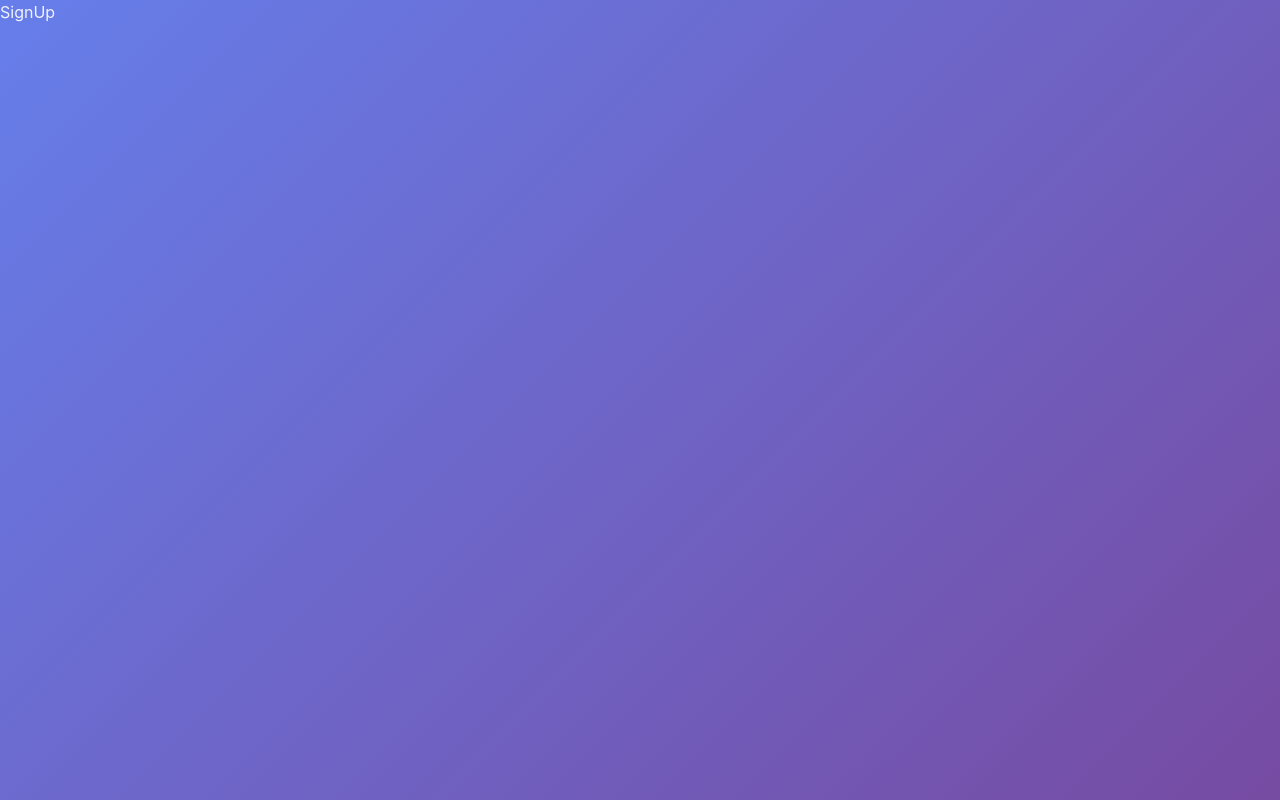
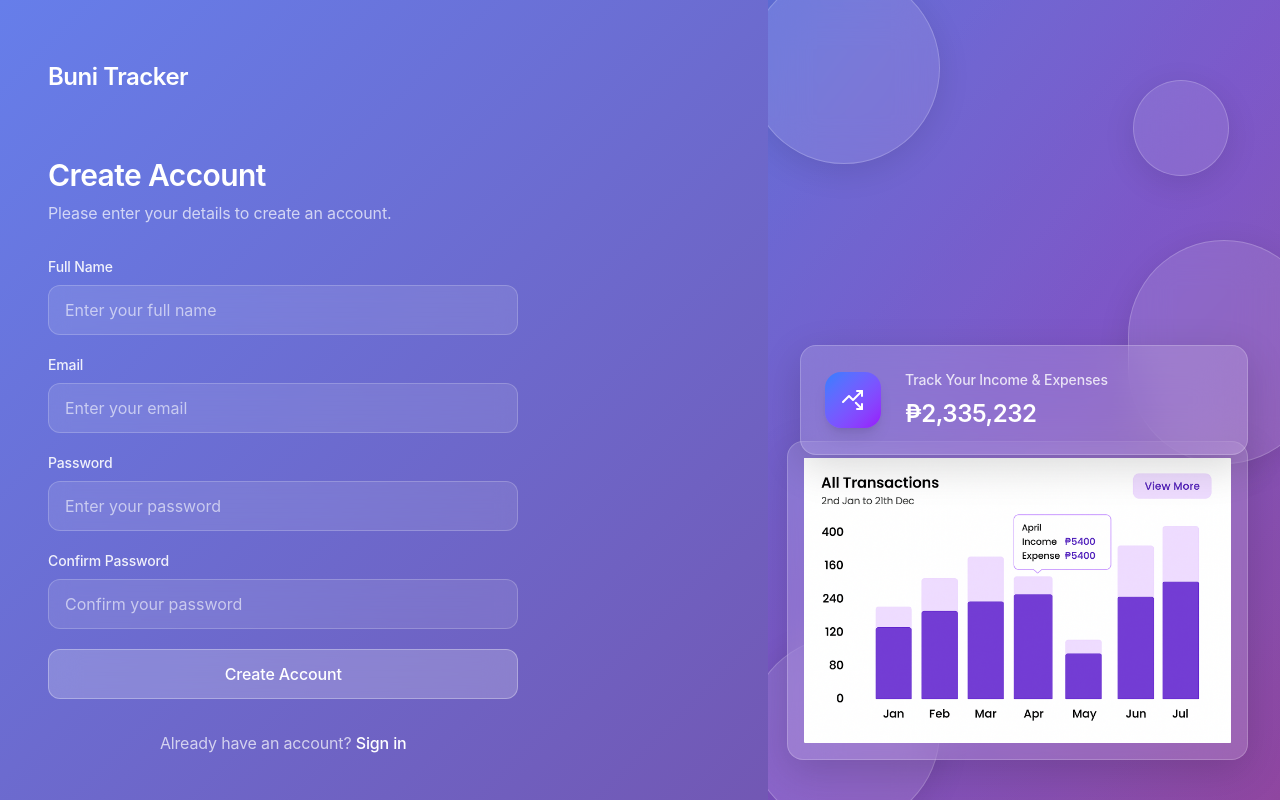
Before and after one commit to garett09/Buni-Money-Tracker, a React (Vite) app in the folder frontend/buni-money-tracker/: page /signup in a window 1280 px wide. Built offline with nearby package versions, Linux system fonts and the light colour scheme.

Commit message:
Frontend: Implement user authentication pages (Login, SignUp)

```diff
--- a/frontend/buni-money-tracker/src/pages/Auth/Login.jsx
+++ b/frontend/buni-money-tracker/src/pages/Auth/Login.jsx
@@ -1,13 +1,102 @@
-import React from "react";
+import React, { useState } from "react";
+import { Link, useNavigate } from "react-router-dom";
+import { toast } from "react-hot-toast";
 import AuthLayout from "../../components/layouts/AuthLayout";
+import { authAPI } from "../../utils/apiPaths";
 
 const Login = () => {
+  const [formData, setFormData] = useState({
+    email: "",
+    password: "",
+  });
+  const [loading, setLoading] = useState(false);
+  const navigate = useNavigate();
+
+  const handleChange = (e) => {
+    setFormData({
+      ...formData,
+      [e.target.name]: e.target.value,
+    });
+  };
+
+  const handleSubmit = async (e) => {
+    e.preventDefault();
+    setLoading(true);
+
+    try {
+      const response = await authAPI.login(formData);
+      const { token, user } = response.data;
+
+      // Store token and user data
+      localStorage.setItem("token", token);
+      localStorage.setItem("user", JSON.stringify(user));
+
+      toast.success("Login successful!");
+      navigate("/dashboard");
+    } catch (error) {
+      toast.error(error.response?.data?.message || "Login failed");
+    } finally {
+      setLoading(false);
+    }
+  };
+
   return (
     <AuthLayout>
       <div className="lg:w-[70%] h-3/4 md:h-full flex flex-col justify-center">
-        <h3 className="text-xl font-semibold text-black"> Welcome Back</h3>
-        <p className="text-xs text-slate-700 mt-[5px] mb-6">
-          Please enter your details to log in.
+        <div className="ios-fade-in">
+          <h3 className="text-display text-3xl font-semibold text-white mb-2">Welcome Back</h3>
+          <p className="text-body text-white/70 mb-8">
+            Please enter your details to log in.
+          </p>
+        </div>
+
+        <form onSubmit={handleSubmit} className="space-y-6 ios-slide-up" style={{ animationDelay: '0.2s' }}>
+          <div>
+            <label htmlFor="email" className="block text-body text-sm font-medium text-white/90 mb-2">
+              Email
+            </label>
+            <input
+              type="email"
+              id="email"
+              name="email"
+              value={formData.email}
+              onChange={handleChange}
+              required
+              className="glass-input w-full px-4 py-3 rounded-xl focus:outline-none transition-all duration-300"
+              placeholder="Enter your email"
+            />
+          </div>
+
+          <div>
+            <label htmlFor="password" className="block text-body text-sm font-medium text-white/90 mb-2">
+              Password
+            </label>
+            <input
+              type="password"
+              id="password"
+              name="password"
+              value={formData.password}
+              onChange={handleChange}
+              required
+              className="glass-input w-full px-4 py-3 rounded-xl focus:outline-none transition-all duration-300"
+              placeholder="Enter your password"
+            />
+          </div>
+
+          <button
+            type="submit"
+            disabled={loading}
+            className="w-full glass-button text-white py-3 px-4 rounded-xl font-medium text-body disabled:opacity-50 disabled:cursor-not-allowed transition-all duration-300 hover:scale-[1.02] active:scale-[0.98]"
+          >
+            {loading ? "Signing in..." : "Sign In"}
+          </button>
+        </form>
+
+        <p className="text-center text-body text-white/70 mt-8 ios-fade-in" style={{ animationDelay: '0.4s' }}>
+          Don't have an account?{" "}
+          <Link to="/signup" className="text-white font-medium hover:text-white/80 transition-colors">
+            Sign up
+          </Link>
         </p>
       </div>
     </AuthLayout>
--- a/frontend/buni-money-tracker/src/pages/Auth/SignUp.jsx
+++ b/frontend/buni-money-tracker/src/pages/Auth/SignUp.jsx
@@ -1,7 +1,152 @@
-import React from "react";
+import React, { useState } from "react";
+import { Link, useNavigate } from "react-router-dom";
+import { toast } from "react-hot-toast";
+import AuthLayout from "../../components/layouts/AuthLayout";
+import { authAPI } from "../../utils/apiPaths";
 
 const SignUp = () => {
-  return <div>SignUp</div>;
+  const [formData, setFormData] = useState({
+    name: "",
+    email: "",
+    password: "",
+    confirmPassword: "",
+  });
+  const [loading, setLoading] = useState(false);
+  const navigate = useNavigate();
+
+  const handleChange = (e) => {
+    setFormData({
+      ...formData,
+      [e.target.name]: e.target.value,
+    });
+  };
+
+  const handleSubmit = async (e) => {
+    e.preventDefault();
+
+    if (formData.password !== formData.confirmPassword) {
+      toast.error("Passwords do not match");
+      return;
+    }
+
+    if (formData.password.length < 6) {
+      toast.error("Password must be at least 6 characters");
+      return;
+    }
+
+    setLoading(true);
+
+    try {
+      const { confirmPassword, ...userData } = formData;
+      const response = await authAPI.register(userData);
+      const { token, user } = response.data;
+
+      // Store token and user data
+      localStorage.setItem("token", token);
+      localStorage.setItem("user", JSON.stringify(user));
+
+      toast.success("Account created successfully!");
+      navigate("/dashboard");
+    } catch (error) {
+      toast.error(error.response?.data?.message || "Registration failed");
+    } finally {
+      setLoading(false);
+    }
+  };
+
+  return (
+    <AuthLayout>
+      <div className="lg:w-[70%] h-3/4 md:h-full flex flex-col justify-center">
+        <div className="ios-fade-in">
+          <h3 className="text-display text-3xl font-semibold text-white mb-2">Create Account</h3>
+          <p className="text-body text-white/70 mb-8">
+            Please enter your details to create an account.
+          </p>
+        </div>
+
+        <form onSubmit={handleSubmit} className="space-y-5 ios-slide-up" style={{ animationDelay: '0.2s' }}>
+          <div>
+            <label htmlFor="name" className="block text-body text-sm font-medium text-white/90 mb-2">
+              Full Name
+            </label>
+            <input
+              type="text"
+              id="name"
+              name="name"
+              value={formData.name}
+              onChange={handleChange}
+              required
+              className="glass-input w-full px-4 py-3 rounded-xl focus:outline-none transition-all duration-300"
+              placeholder="Enter your full name"
+            />
+          </div>
+
+          <div>
+            <label htmlFor="email" className="block text-body text-sm font-medium text-white/90 mb-2">
+              Email
+            </label>
+            <input
+              type="email"
+              id="email"
+              name="email"
+              value={formData.email}
+              onChange={handleChange}
+              required
+              className="glass-input w-full px-4 py-3 rounded-xl focus:outline-none transition-all duration-300"
+              placeholder="Enter your email"
+            />
+          </div>
+
+          <div>
+            <label htmlFor="password" className="block text-body text-sm font-medium text-white/90 mb-2">
+              Password
+            </label>
+            <input
+              type="password"
+              id="password"
+              name="password"
+              value={formData.password}
+              onChange={handleChange}
+              required
+              className="glass-input w-full px-4 py-3 rounded-xl focus:outline-none transition-all duration-300"
+              placeholder="Enter your password"
+            />
+          </div>
+
+          <div>
+            <label htmlFor="confirmPassword" className="block text-body text-sm font-medium text-white/90 mb-2">
+              Confirm Password
+            </label>
+            <input
+              type="password"
+              id="confirmPassword"
+              name="confirmPassword"
+              value={formData.confirmPassword}
+              onChange={handleChange}
+              required
+              className="glass-input w-full px-4 py-3 rounded-xl focus:outline-none transition-all duration-300"
+              placeholder="Confirm your password"
+            />
+          </div>
+
+          <button
+            type="submit"
+            disabled={loading}
+            className="w-full glass-button text-white py-3 px-4 rounded-xl font-medium text-body disabled:opacity-50 disabled:cursor-not-allowed transition-all duration-300 hover:scale-[1.02] active:scale-[0.98]"
+          >
+            {loading ? "Creating Account..." : "Create Account"}
+          </button>
+        </form>
+
+        <p className="text-center text-body text-white/70 mt-8 ios-fade-in" style={{ animationDelay: '0.4s' }}>
+          Already have an account?{" "}
+          <Link to="/login" className="text-white font-medium hover:text-white/80 transition-colors">
+            Sign in
+          </Link>
+        </p>
+      </div>
+    </AuthLayout>
+  );
 };
 
 export default SignUp;
```
